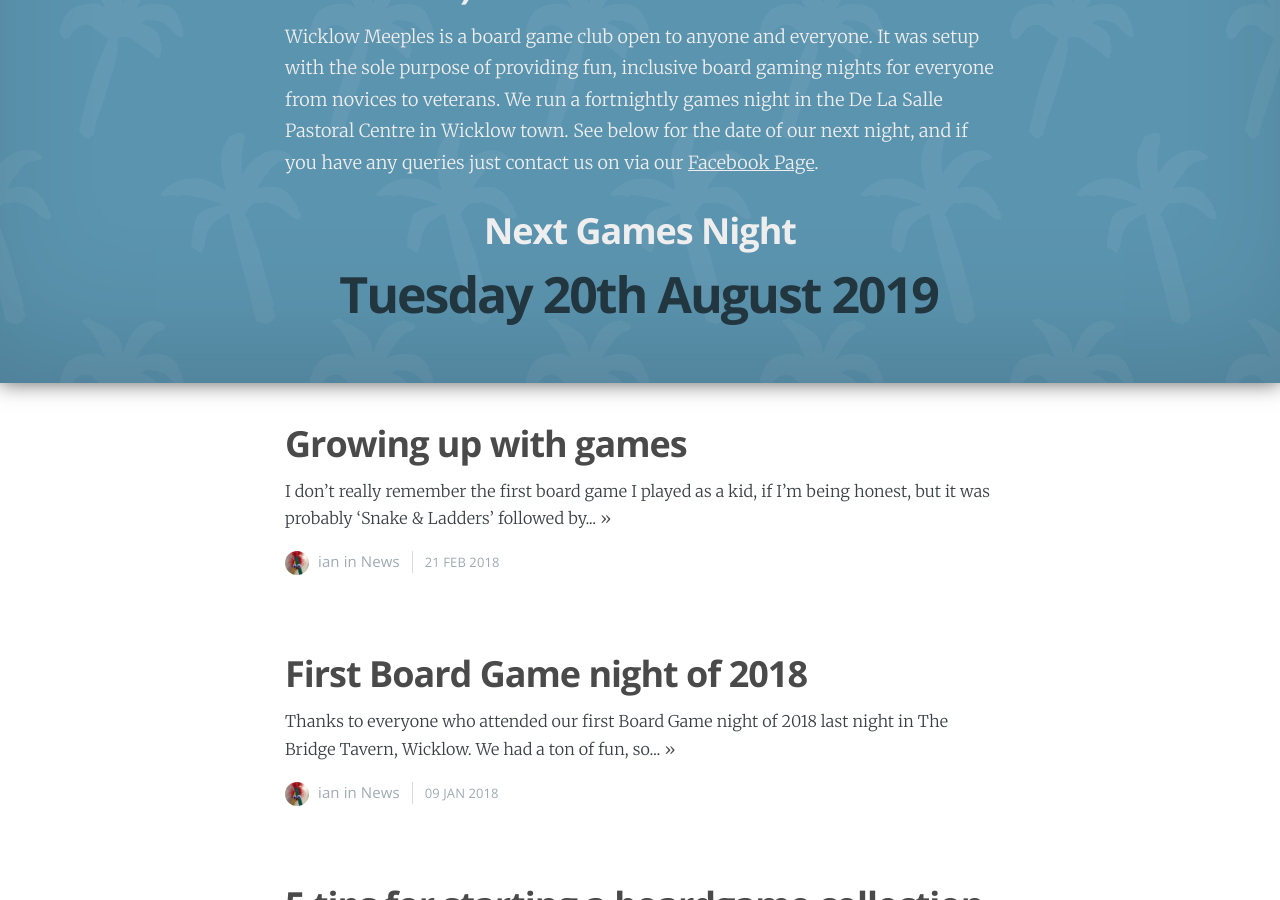
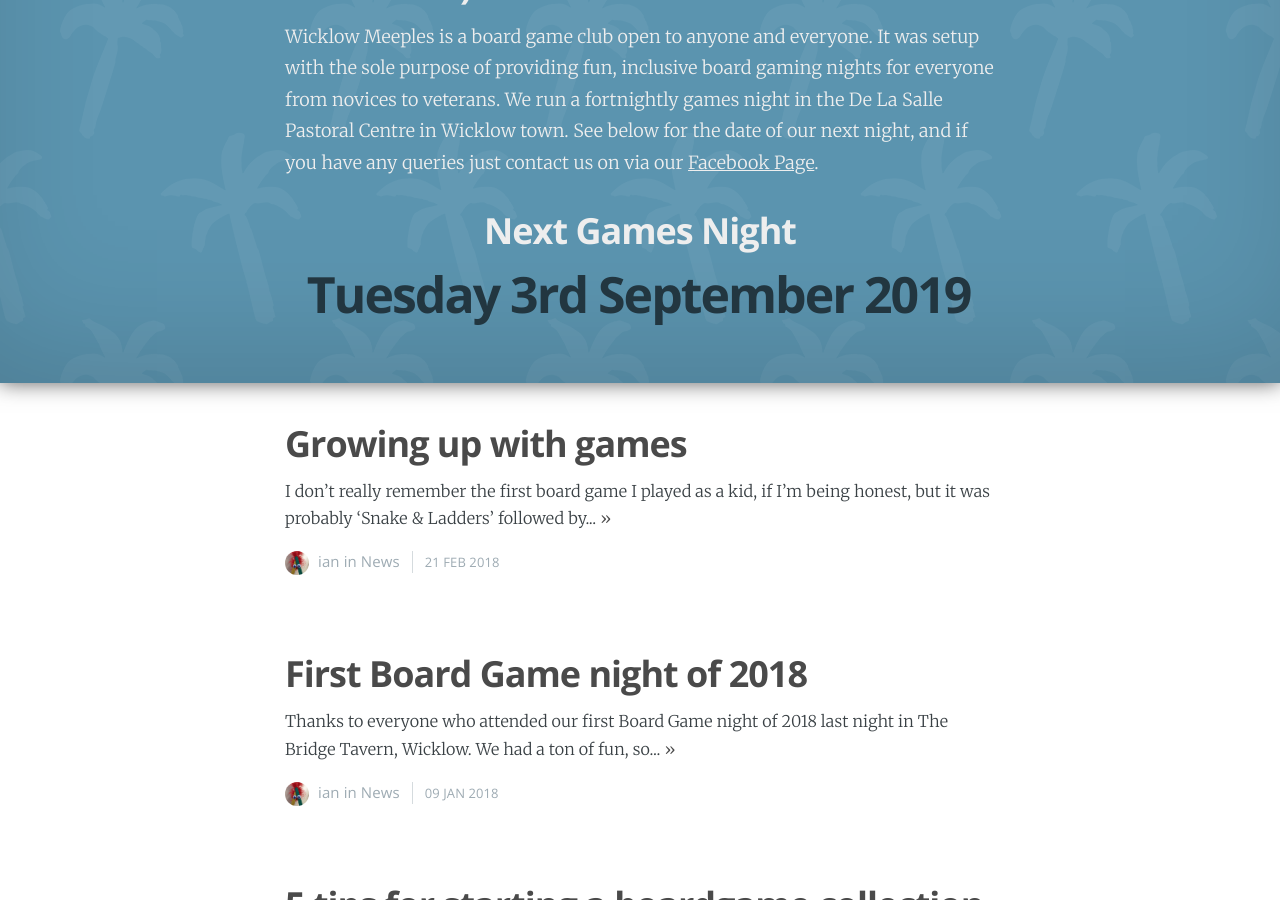
Before and after one commit to owenmcg/owenmcg.github.io, a Jekyll site: the page built from index.html, in a window 1280 px wide and 900 px high, scrolled down 1002 px. Built offline with Jekyll 4.4.1, drawn with Linux system fonts in a browser that asks for light colours; nearby versions of some CDN libraries; the list of posts is cut into pages by our own code.

Commit message:
Update index.html

```diff
--- a/index.html
+++ b/index.html
@@ -37,7 +37,7 @@ current: home
         <p class="post-excerpt">Wicklow Meeples is a board game club open to anyone and everyone. It was setup with the sole purpose of providing fun, inclusive board gaming nights for everyone from novices to veterans. We run a fortnightly games night in the De La Salle Pastoral Centre in Wicklow town. See below for the date of our next night, and if you have any queries just contact us on via our <a href="https://www.facebook.com/wicklowmeeples/">Facebook Page</a>.
         </p>
         <h2 class="center">Next Games Night</h2>
-        <h1 class="center">Tuesday 20th August 2019</h1>
+        <h1 class="center">Tuesday 3rd September 2019</h1>
     </div>
 </div>
 <main id="content" class="content" role="main">
```
